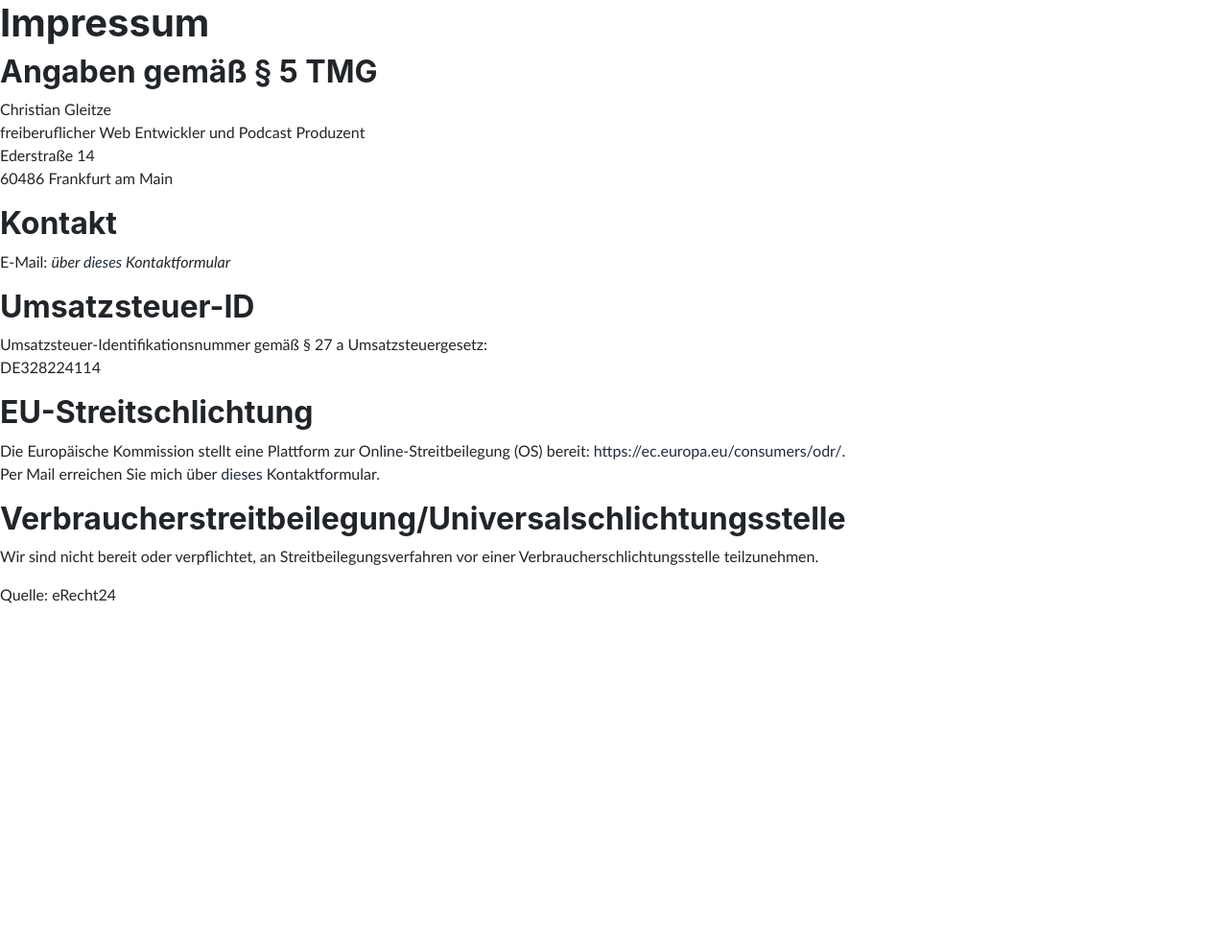
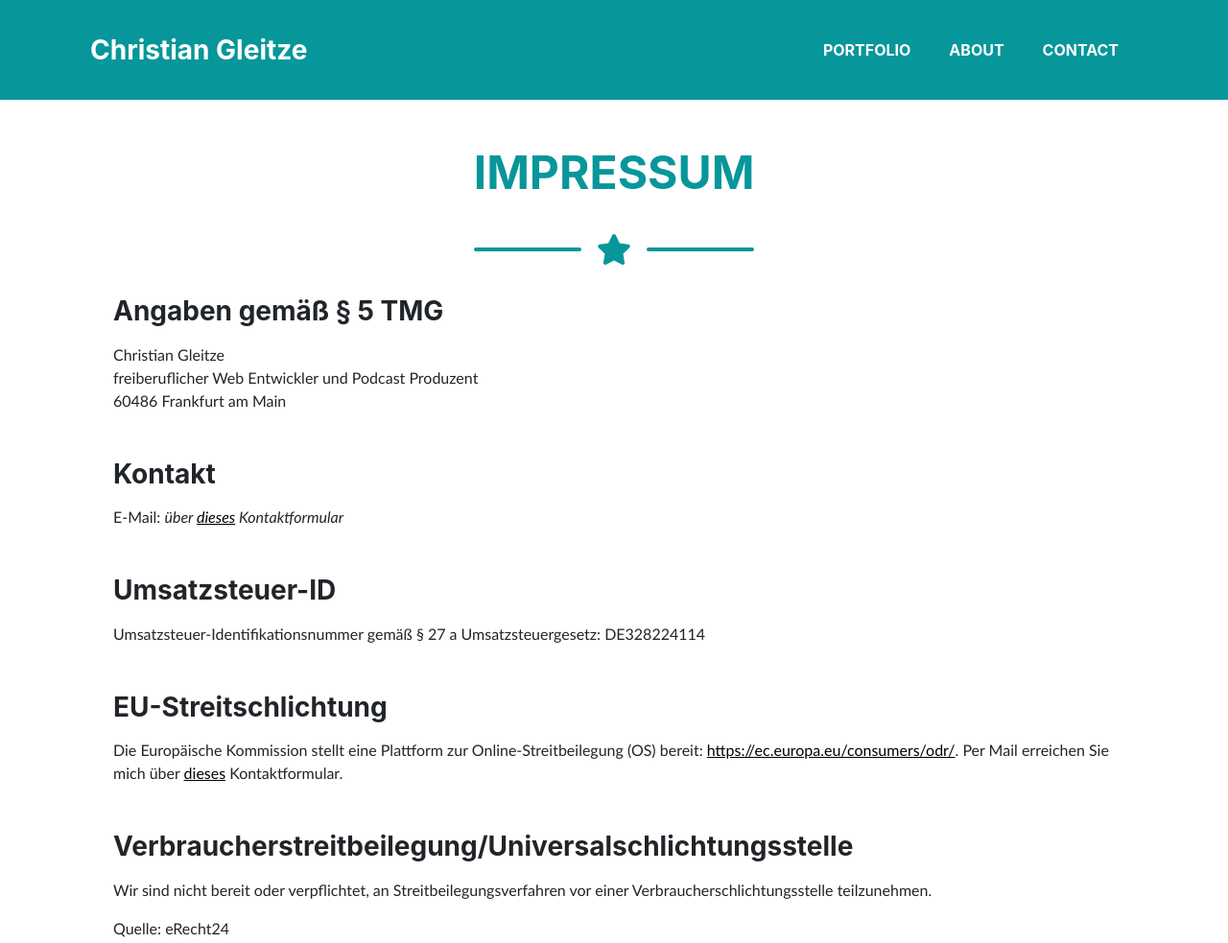
Before and after one commit to chrisgleitze/bootstrap-one-pager, a plain HTML site: page pages/impressum.html in a window 1280 px wide. Shown: the top 983 px of the page at 96% size. Before the commit the page ends 800 px from the top, so only its background shows below. Drawn offline with nearby package versions, Linux system fonts and the light colour scheme; files that its build step writes are made by us from their sources; a web font is replaced by a local one.

Commit message:
impressum done, datenschutz html

```diff
--- a/pages/impressum.html
+++ b/pages/impressum.html
@@ -2,52 +2,150 @@
 <html lang="en">
 
 <head>
-    <meta charset="UTF-8">
-    <meta http-equiv="X-UA-Compatible" content="IE=edge">
-    <meta name="viewport" content="width=device-width, initial-scale=1.0">
-    <title>Impressum - Christian Gleitze</title>
-
+    <meta charset="utf-8">
+    <meta name="viewport" content="width=device-width, initial-scale=1, shrink-to-fit=no">
+    <meta name="keywords" content="Christian Gleitze, Frontend Developer, Podcaster">
+    <meta name="description"
+        content="Christian Gleitze is a Freelance Frontend Web Developer and Podcaster. For his podcast he talks to founders and other interesting people about their stories and insights.">
+    <meta name="author" content="Christian Gleitze">
+    <title>Christian Gleitze - Frontend Web Developer & Podcaster</title>
     <!-- Font Awesome icons (free version)-->
     <script src="https://cdnjs.cloudflare.com/ajax/libs/font-awesome/5.13.0/js/all.min.js"
         crossorigin="anonymous"></script>
     <!-- Core theme CSS (includes Bootstrap)-->
-    <link href="css/styles.css" rel="stylesheet">
+    <link href="../css/styles.css" rel="stylesheet" type="text/css">
     <!-- Fonts CSS-->
-    <link href="css/heading.css" rel="stylesheet">
-    <link href="css/body.css" rel="stylesheet">
+    <link rel="stylesheet" href="../css/heading.css" type="text/css">
+    <link rel="stylesheet" href="../css/body.css" type="text/css">
 </head>
 
-<body>
+<body id="page-top">
 
-    <h1>Impressum</h1>
+    <nav class="navbar navbar-expand-lg bg-secondary fixed-top" id="mainNav">
+        <div class="container"><a class="navbar-brand js-scroll-trigger" href="#page-top">Christian Gleitze</a>
+            <button class="navbar-toggler navbar-toggler-right font-weight-bold bg-primary text-white rounded"
+                type="button" data-toggle="collapse" data-target="#navbarResponsive" aria-controls="navbarResponsive"
+                aria-expanded="false" aria-label="Toggle navigation">Menu <i class="fas fa-bars"></i></button>
+            <div class="collapse navbar-collapse" id="navbarResponsive">
+                <ul class="navbar-nav ml-auto">
+                    <li class="nav-item mx-0 mx-lg-1"><a class="nav-link py-3 px-0 px-lg-3 rounded js-scroll-trigger"
+                            href="#portfolio">PORTFOLIO</a>
+                    </li>
+                    <li class="nav-item mx-0 mx-lg-1"><a class="nav-link py-3 px-0 px-lg-3 rounded js-scroll-trigger"
+                            href="#about">ABOUT</a>
+                    </li>
+                    <li class="nav-item mx-0 mx-lg-1"><a class="nav-link py-3 px-0 px-lg-3 rounded js-scroll-trigger"
+                            href="#contact">CONTACT</a>
+                    </li>
+                </ul>
+            </div>
+        </div>
+    </nav>
 
-    <h2>Angaben gemäß § 5 TMG</h2>
+    <section class="page-section">
+        <div class="container">
+            <!-- Contact Section Heading-->
+
+            <h2 class="col-lg-12 page-section-heading text-center text-uppercase text-secondary mb-4 mb-sm-3 padding-top">
+                Impressum
+            </h2>
+
+            <!-- Icon Divider-->
+            <div class="divider-custom">
+                <div class="divider-custom-line"></div>
+                <div class="divider-custom-icon"><i class="fas fa-star"></i></div>
+                <div class="divider-custom-line"></div>
+            </div>
+
+            <!--Text Impressum-->
+            <div class="col-lg-12 mb-4 mb-sm-3">
+                <h3>Angaben gemäß § 5 TMG</h3>
+            </div>
+
+            <div class="col-lg-12 mb-4 mb-sm-5">
+                <div>
                     <p>Christian Gleitze<br />
                         freiberuflicher Web Entwickler und Podcast Produzent<br />
-        Ederstraße 14<br />
                         60486 Frankfurt am Main</p>
+                </div>
+            </div>
 
-    <h2>Kontakt</h2>
-    <p>E-Mail: <i>über <a href="https://www.christiangleitze.com/#contact">dieses</a> Kontaktformular</i></p>
+            <!-- Text Kontakt-->
+            <div class="col-lg-12 mb-4 mb-sm-3">
+                <h3>Kontakt</h3>
+            </div>
 
-    <h2>Umsatzsteuer-ID</h2>
-    <p>Umsatzsteuer-Identifikationsnummer gemäß § 27 a Umsatzsteuergesetz:<br />
-        DE328224114</p>
+            <div class="col-lg-12 mb-4 mb-sm-5">
+                <div>
+                    <p>E-Mail: <i>über <a href="https://www.christiangleitze.com/#contact"
+                                class="link-primary"><u>dieses</u></a>
+                            Kontaktformular</i>
+                    </p>
+                </div>
+            </div>
 
-    <h2>EU-Streitschlichtung</h2>
+            <!-- Text Umsatzsteuer-ID-->
+            <div class="col-lg-12 mb-4 mb-sm-3">
+                <h3>Umsatzsteuer-ID</h3>
+            </div>
+
+            <div class="col-lg-12 mb-4 mb-sm-5">
+                <div>
+                    <p>Umsatzsteuer-Identifikationsnummer gemäß § 27 a Umsatzsteuergesetz: DE328224114</p>
+                </div>
+            </div>
+
+            <!-- Text EU-Streitschlichtung-->
+            <div class="col-lg-12 mb-4 mb-sm-3">
+                <h3>EU-Streitschlichtung</h3>
+            </div>
+
+            <div class="col-lg-12 mb-4 mb-sm-5">
+                <div>
                     <p>Die Europäische Kommission stellt eine Plattform zur Online-Streitbeilegung (OS) bereit:
                         <a href="https://ec.europa.eu/consumers/odr/" target="_blank"
-            rel="noopener noreferrer">https://ec.europa.eu/consumers/odr/</a>.<br />
-        Per Mail erreichen Sie mich über <a href="https://www.christiangleitze.com/#contact">dieses</a>
+                            rel="noopener noreferrer"><u>https://ec.europa.eu/consumers/odr/</u></a>. Per Mail erreichen
+                        Sie mich über <a href="https://www.christiangleitze.com/#contact"><u>dieses</u></a>
                         Kontaktformular.
                     </p>
+                </div>
+            </div>
 
-    <h2>Verbraucherstreitbeilegung/Universalschlichtungsstelle</h2>
-    <p>Wir sind nicht bereit oder verpflichtet, an Streitbeilegungsverfahren vor einer Verbraucherschlichtungsstelle
+            <!-- Text Verbraucherstreitbeilegung-->
+            <div class="col-lg-12 mb-4 mb-sm-3">
+                <h3>Verbraucherstreitbeilegung/Universalschlichtungsstelle</h3>
+            </div>
+            <div class="col-lg-12 mb-4 mb-sm-5">
+                <div>
+                    <p>Wir sind nicht bereit oder verpflichtet, an Streitbeilegungsverfahren vor einer
+                        Verbraucherschlichtungsstelle
                         teilzunehmen.</p>
+                    <p class="mb-0">Quelle: eRecht24</p>
+                </div>
+            </div>
 
-    <p>Quelle: eRecht24</p>
+        </div>
 
+    </section>
+
+    <!-- Copyright Section-->
+    <section class="copyright py-4 text-center text-white">
+        <div class="container"><small class="pre-wrap">Copyright © Christian Gleitze 2022 </small></div>
+    </section>
+    <!-- Scroll to Top Button (Only visible on small and extra-small screen sizes)-->
+    <div class="scroll-to-top d-lg-none position-fixed"><a
+            class="js-scroll-trigger d-block text-center text-white rounded" href="#page-top"><i
+                class="fa fa-chevron-up"></i></a></div>
+    <!-- Bootstrap core JS-->
+    <script src="https://cdnjs.cloudflare.com/ajax/libs/jquery/3.4.1/jquery.min.js"></script>
+    <script src="https://stackpath.bootstrapcdn.com/bootstrap/4.4.1/js/bootstrap.bundle.min.js"></script>
+    <!-- Third party plugin JS-->
+    <script src="https://cdnjs.cloudflare.com/ajax/libs/jquery-easing/1.4.1/jquery.easing.min.js"></script>
+    <!-- Contact form JS-->
+    <script src="assets/mail/jqBootstrapValidation.js"></script>
+    <script src="assets/mail/contact_me.js"></script>
+    <!-- Core theme JS-->
+    <script src="js/scripts.js"></script>
 </body>
 
 </html>
```
Also changed, not shown: index.html (+7 -4 lines), pages/datenschutz.html (+1 -1 lines), css/styles.css. Lines whose indentation alone changed are shown as unchanged.
